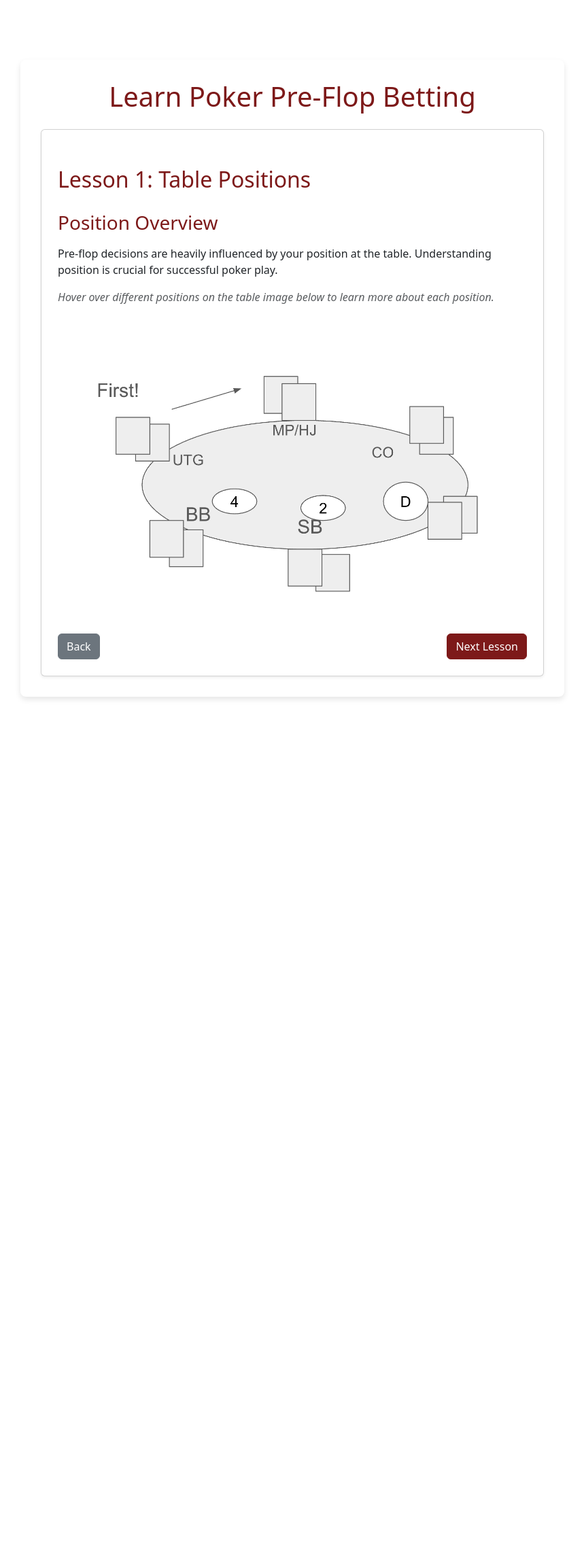
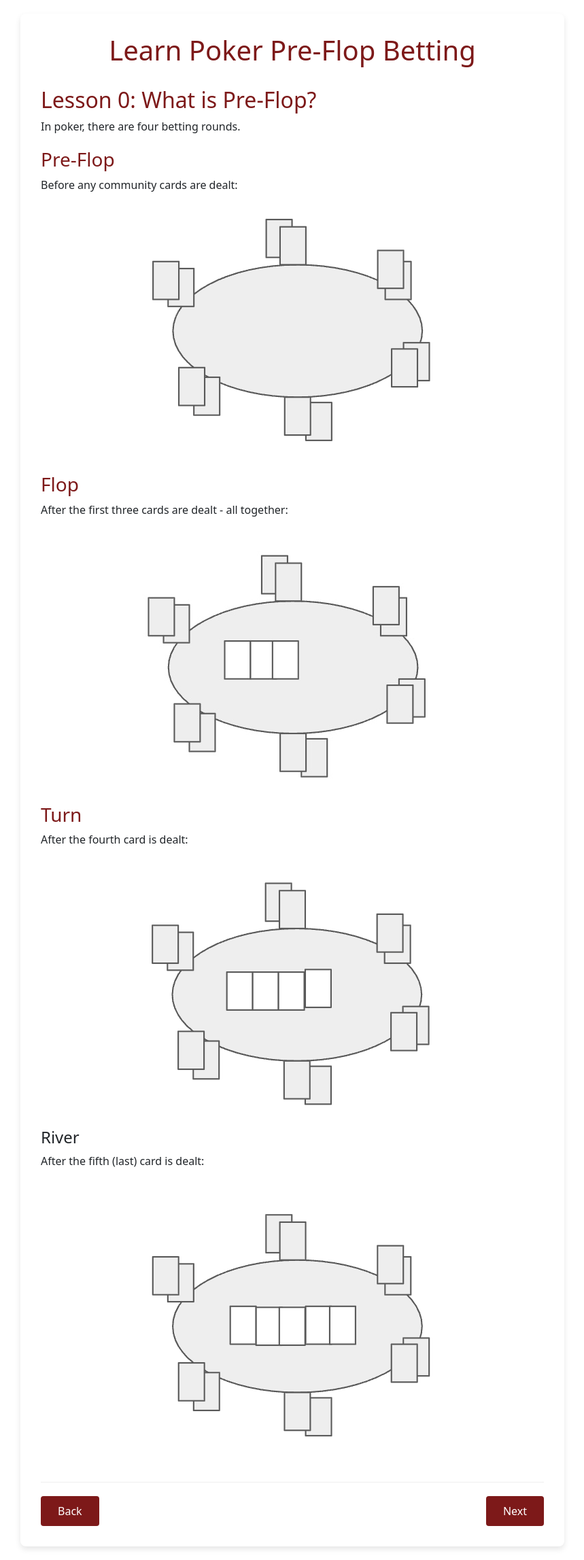
Before and after one commit to julialding/poker-preflop-play, a Flask app: page /learn in a window 1280 px wide. Shown: the part 66-2361 px from the top of the page at 68% size, without its empty margins (210-1069 px from the left). Before the commit the page ends 1095 px from the top, so only its background shows below. Run offline with Flask 3, Linux system fonts and the light colour scheme.

Commit message:
button routing fixes. Old changes

```diff
--- a/app.py
+++ b/app.py
@@ -38,11 +38,12 @@ def reset():
 
 @app.route('/learn')
 def learn():
-    return render_template('learn_pos.html')
+    return render_template('learn_page_0.html')
 
 @app.route('/learn/<int:page_id>')
 def learn_page(page_id):
     # Record when user accesses each learning page
+
     session.setdefault('learning_history', []).append({
         'page': page_id,
         'timestamp': datetime.now().strftime("%Y-%m-%d %H:%M:%S")
@@ -51,13 +52,13 @@ def learn_page(page_id):
     if page_id == 2:
         return render_template('learn_page_2.html')
     elif page_id == 1:
-        return render_template('learn.html')
+        return render_template('learn_page_1.html')
     elif page_id == 3:
         return render_template('learn_page_3.html')
     elif page_id == 0:
         return render_template('learn_page_0.html')
-    else:
-        return render_template('learn_pos.html')
+    elif page_id == 4:
+        return render_template('learn_page_4.html')
 
 @app.route('/play/<int:quiz_id>')
 def play(quiz_id):
--- a/templates/learn_page_0.html
+++ b/templates/learn_page_0.html
@@ -45,8 +45,8 @@
     </div>
 
     <div class="lesson-navigation">
-        <a href="/learn/3" class="lesson-nav-button">Back</a>
-        <a href="/play/1" class="lesson-nav-button">Practice Now</a>
+        <a href="/" class="lesson-nav-button">Back</a>
+        <a href="/learn/1" class="lesson-nav-button">Next</a>
     </div>
 </div>
 {% endblock %}
--- a/templates/learn_page_2.html
+++ b/templates/learn_page_2.html
@@ -40,7 +40,7 @@
   </div>
 
   <div class="lesson-navigation">
-    <a href="/learn" class="lesson-nav-button">Back</a>
+    <a href="/learn/1" class="lesson-nav-button">Back</a>
     <a href="/learn/3" class="lesson-nav-button">Next</a>
   </div>
 </div>
--- a/templates/learn_page_3.html
+++ b/templates/learn_page_3.html
@@ -35,7 +35,7 @@
 
     <div class="lesson-navigation">
         <a href="/learn/2" class="lesson-nav-button">Back</a>
-        <a href="/learn/0" class="lesson-nav-button">Next</a>
+        <a href="/learn/4" class="lesson-nav-button">Next</a>
         <!--<a href="/play/1" class="lesson-nav-button">Practice Now</a>-->
     </div>
 </div>
--- a/templates/learn_pos.html
+++ /dev/null
@@ -1,317 +0,0 @@
-{% extends "layout.html" %}
-{% block content %}
-<div class="container mt-5">
-    <div class="learn-container">
-        <h1 class="text-center mb-4">Learn Poker Pre-Flop Betting</h1>
-
-        <div class="card shadow-sm p-4">
-            <h2 class="card-title">Lesson 1: Table Positions</h2>
-
-        <div class="lesson-content">
-                <h3 class="mb-3">Position Overview</h3>
-                <p>Pre-flop decisions are heavily influenced by your position at the table. Understanding position is crucial for successful poker play.</p>
-                <p class="text-muted mt-3"><i>Hover over different positions on the table image below to learn more about each position.</i></p>
-        </div>
-            <!-- Position Image with Interactive Areas -->
-<div class="text-center my-4">
-    <div class="poker-table-container">
-        <img src="static/images/poker_pos.png"
-             alt="Poker Table Positions"
-             class="img-fluid rounded poker-table-img"
-             style="max-width: 600px;">
-
-        <!-- Clickable/Hoverable Areas -->
-        <div class="position-area early-position" data-position="early">
-            <!-- UTG Area -->
-        </div>
-        <div class="position-area middle-position" data-position="middle">
-            <!-- MP/HJ Area -->
-        </div>
-        <div class="position-area late-position" data-position="late">
-            <!-- CO/BTN Area -->
-        </div>
-        <div class="position-area deal-position" data-position="deal">
-            <!-- CO/BTN Area -->
-        </div>
-        <div class="position-area sb-position" data-position="sb">
-            <!-- SB Area -->
-        </div>
-        <div class="position-area bb-position" data-position="bb">
-            <!-- BB Area -->
-        </div>
-
-        <!-- Description Cards -->
-        <div class="position-description-card" id="early-position-card">
-            <div class="card-pointer left-pointer"></div>
-            <h4 class="text-primary">Early Position (EP)</h4>
-            <ul>
-                <li>First positions to act after the blinds</li>
-                <li>Play tight range – premium hands only</li>
-                <li>Recommended hands: AA, KK, QQ, AKs</li>
-                <li>Most difficult position to play from</li>
-            </ul>
-        </div>
-
-        <div class="position-description-card" id="middle-position-card">
-            <div class="card-pointer left-pointer"></div>
-            <h4 class="text-success">Middle Position (MP)</h4>
-            <ul>
-                <li>More flexibility than Early Position</li>
-                <li>Can play moderate range</li>
-                <li>Include premium hands and strong suited connectors</li>
-                <li>Consider players still to act</li>
-            </ul>
-        </div>
-
-        <div class="position-description-card" id="late-position-card">
-            <div class="card-pointer right-pointer"></div>
-            <h4 class="text-info">Late Position (LP)</h4>
-            <ul>
-                <li>Best position to play from</li>
-                <li>Can play wider range of hands</li>
-                <li>Opportunity to steal blinds</li>
-                <li>More information about opponents' actions</li>
-            </ul>
-        </div>
-
-        <div class="position-description-card" id="deal-position-card">
-            <div class="card-pointer right-pointer"></div>
-            <h4 class="text-info">Late Position (LP)</h4>
-            <ul>
-                <li>Best position to play from</li>
-                <li>Can play wider range of hands</li>
-                <li>Opportunity to steal blinds</li>
-                <li>More information about opponents' actions</li>
-            </ul>
-        </div>
-
-        <div class="position-description-card" id="sb-position-card">
-            <div class="card-pointer right-pointer"></div>
-            <h4 class="text-warning">Small Blind (SB)</h4>
-            <ul>
-                <li>Worst position post-flop</li>
-                <li>Already invested half a big blind</li>
-                <li>Play very selectively</li>
-                <li>Often caught out of position post-flop</li>
-            </ul>
-        </div>
-
-        <div class="position-description-card" id="bb-position-card">
-            <div class="card-pointer left-pointer"></div>
-            <h4 class="text-warning">Big Blind (BB)</h4>
-            <ul>
-                <li>Can defend more widely</li>
-                <li>Already invested a full big blind</li>
-                <li>Last to act pre-flop</li>
-                <li>Need to be selective with defense ranges</li>
-            </ul>
-        </div>
-    </div>
-</div>
-
-        <!-- Navigation Buttons -->
-        <div class="d-flex justify-content-between mt-4">
-            <a href="/learn" class="btn btn-secondary">Back</a>
-            <a href="/learn/2" class="btn btn-primary">Next Lesson</a>
-        </div>
-    </div>
-</div>
-
-<style>
-.position-explanations .card {
-    transition: transform 0.2s;
-}
-
-.position-explanations .card:hover {
-    transform: translateY(-5px);
-    box-shadow: 0 4px 15px rgba(0,0,0,0.1);
-}
-
-.lesson-content ul {
-    list-style-type: none;
-    padding-left: 0;
-}
-
-.lesson-content ul li {
-    padding: 8px 0;
-    border-bottom: 1px solid #eee;
-}
-
-.lesson-content ul li:last-child {
-    border-bottom: none;
-}
-
-/* Poker Table Interactive Styles */
-.poker-table-container {
-    position: relative;
-    display: inline-block;
-    margin: 0 auto;
-    max-width: 600px;
-}
-
-/* Add styles for the pointer/arrow connecting cards to positions */
-.card-pointer {
-    position: absolute;
-    width: 15px;
-    height: 15px;
-    background-color: white;
-    transform: rotate(45deg);
-    border: 1px solid #ddd;
-    z-index: 1;
-}
-
-.left-pointer {
-    right: -7px;
-    top: 20px;
-    border-left: none;
-    border-bottom: none;
-}
-
-.right-pointer {
-    left: -7px;
-    top: 20px;
-    border-right: none;
-    border-top: none;
-}
-
-.position-area {
-    position: absolute;
-    width: 120px;
-    height: 120px;
-    border-radius: 50%;
-    cursor: pointer;
-    z-index: 10;
-    transition: background-color 0.2s;
-}
-
-.position-area:hover {
-    /* Extremely subtle hover effect */
-    background-color: rgba(0, 123, 255, 0.05);
-}
-
-/* Position areas on the table */
-.early-position {
-    top: 20%;
-    left: 5%;
-}
-
-.middle-position {
-    top: 5%;
-    left: 40%;
-}
-
-.late-position {
-    top: 14%;
-    right: 6%;
-}
-
-.deal-position {
-    bottom: 15%;
-    right: 2%;
-}
-
-.sb-position {
-    bottom: 1%;
-    left: 47%;
-}
-
-.bb-position {
-    bottom: 4%;
-    left: 13%;
-}
-
-/* Description Cards */
-.position-description-card {
-    display: none;
-    position: absolute;
-    background-color: white;
-    border: 1px solid #ddd;
-    border-radius: 8px;
-    padding: 15px;
-    box-shadow: 0 5px 15px rgba(0,0,0,0.1);
-    z-index: 20;
-    width: 280px;
-    text-align: left;
-    transition: opacity 0.3s ease;
-    pointer-events: none; /* This prevents the card from capturing mouse events */
-    opacity: 0;
-}
-
-/* We'll position these in JavaScript dynamically */
-</style>
-
-<script>
-document.addEventListener('DOMContentLoaded', function() {
-    // Get all position areas
-    const positionAreas = document.querySelectorAll('.position-area');
-    const tableContainer = document.querySelector('.poker-table-container');
-    const tableImg = document.querySelector('.poker-table-img');
-
-    // Add mouse events to each area
-    positionAreas.forEach(area => {
-        const position = area.getAttribute('data-position');
-        const card = document.getElementById(`${position}-position-card`);
-
-        // Show card on hover with smooth transition
-        area.addEventListener('mouseenter', function(e) {
-            // Position the card based on the area's position relative to the table
-            positionCard(position, card, this, tableImg);
-
-            // Show the card with fade-in effect
-            card.style.display = 'block';
-            setTimeout(() => {
-                card.style.opacity = '1';
-            }, 10);
-        });
-
-        area.addEventListener('mouseleave', function() {
-            // Fade out effect
-            card.style.opacity = '0';
-            setTimeout(() => {
-                card.style.display = 'none';
-            }, 300); // Match transition duration
-        });
-    });
-
-    // Function to dynamically position cards directly next to the table
-    function positionCard(position, card, area, tableImg) {
-        const areaRect = area.getBoundingClientRect();
-        const tableRect = tableImg.getBoundingClientRect();
-        const cardWidth = 280; // Width from CSS
-
-        // Reset card positioning
-        card.style.top = 'auto';
-        card.style.bottom = 'auto';
-        card.style.left = 'auto';
-        card.style.right = 'auto';
-
-        // Center the card vertically with the hovered area
-        const cardTop = areaRect.top - tableRect.top + (areaRect.height / 2) - 75; // Approximate center
-        card.style.top = cardTop + 'px';
-
-        // Position cards directly beside the table image
-        if (position === 'early' || position === 'middle' || position === 'bb') {
-            // Position to the left of the table
-            card.style.right = '100%';
-            card.style.marginRight = '15px';
-
-            // Adjust pointer position
-            const pointerElement = card.querySelector('.card-pointer');
-            pointerElement.className = 'card-pointer right-pointer';
-            pointerElement.style.left = 'auto';
-            pointerElement.style.right = '-7px';
-        } else {
-            // Position to the right of the table
-            card.style.left = '100%';
-            card.style.marginLeft = '15px';
-
-            // Adjust pointer position
-            const pointerElement = card.querySelector('.card-pointer');
-            pointerElement.className = 'card-pointer left-pointer';
-            pointerElement.style.right = 'auto';
-            pointerElement.style.left = '-7px';
-        }
-    }
-});
-</script>
-{% endblock %}
```
Also changed, not shown: templates/learn.html (deleted, +0 -24 lines).
